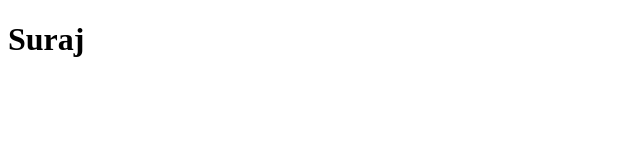
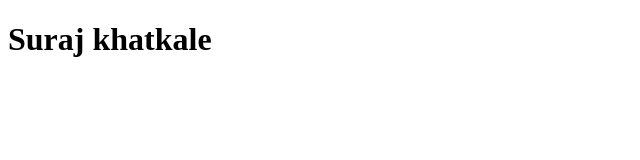
Before and after one commit to surajkhatkale0637/classmaay, a plain HTML site: page index.html in a window 1280 px wide. Shown: the whole page, without its empty margins (0-640 px from the left). Drawn offline with Linux system fonts and the light colour scheme.

Commit message:
Update index.html

```diff
--- a/index.html
+++ b/index.html
@@ -6,6 +6,6 @@
     <title>Document</title>
 </head>
 <body>
-    <h1>Suraj</h1>
+    <h1>Suraj khatkale</h1>
 </body>
 </html>
```
